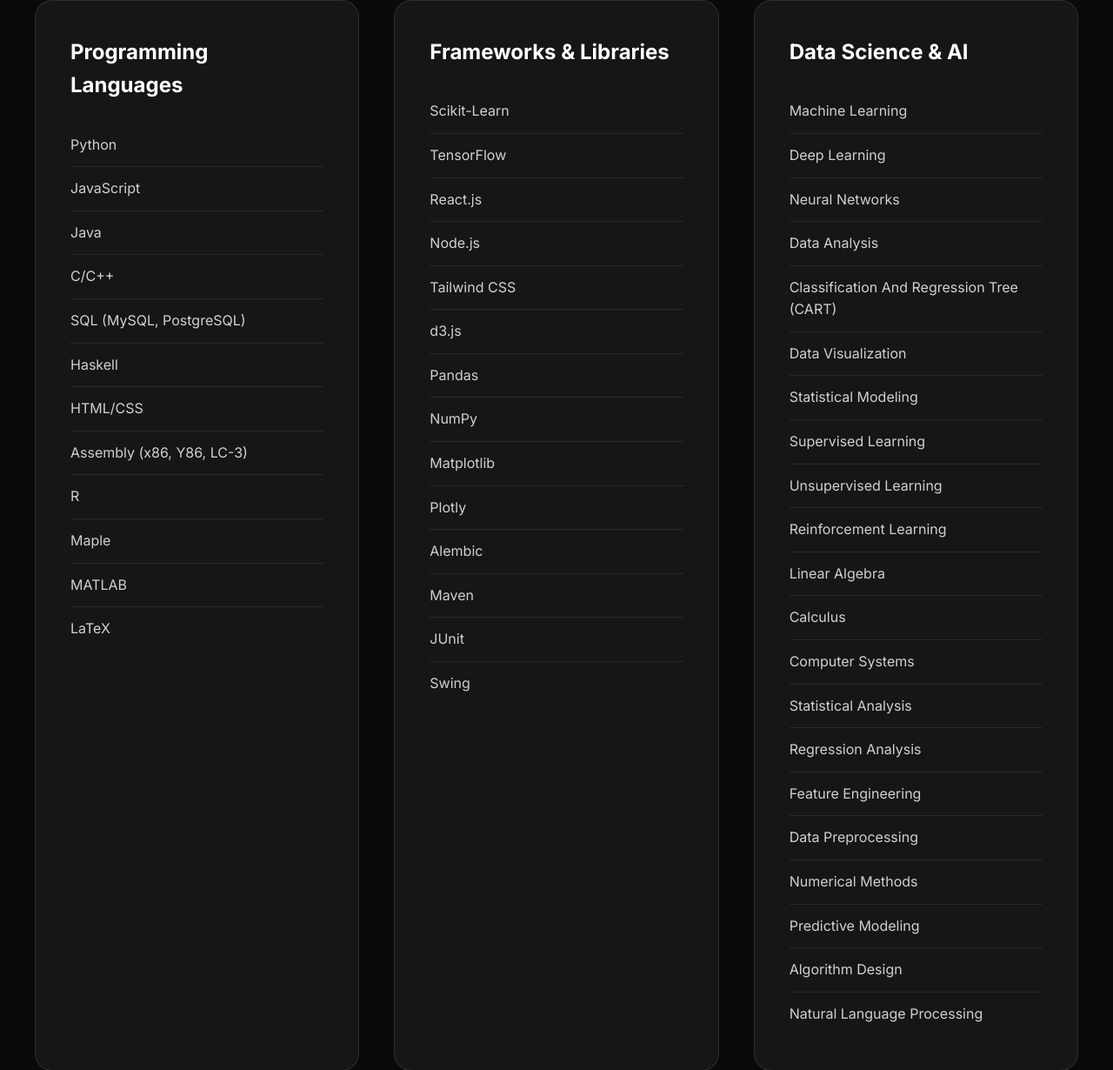
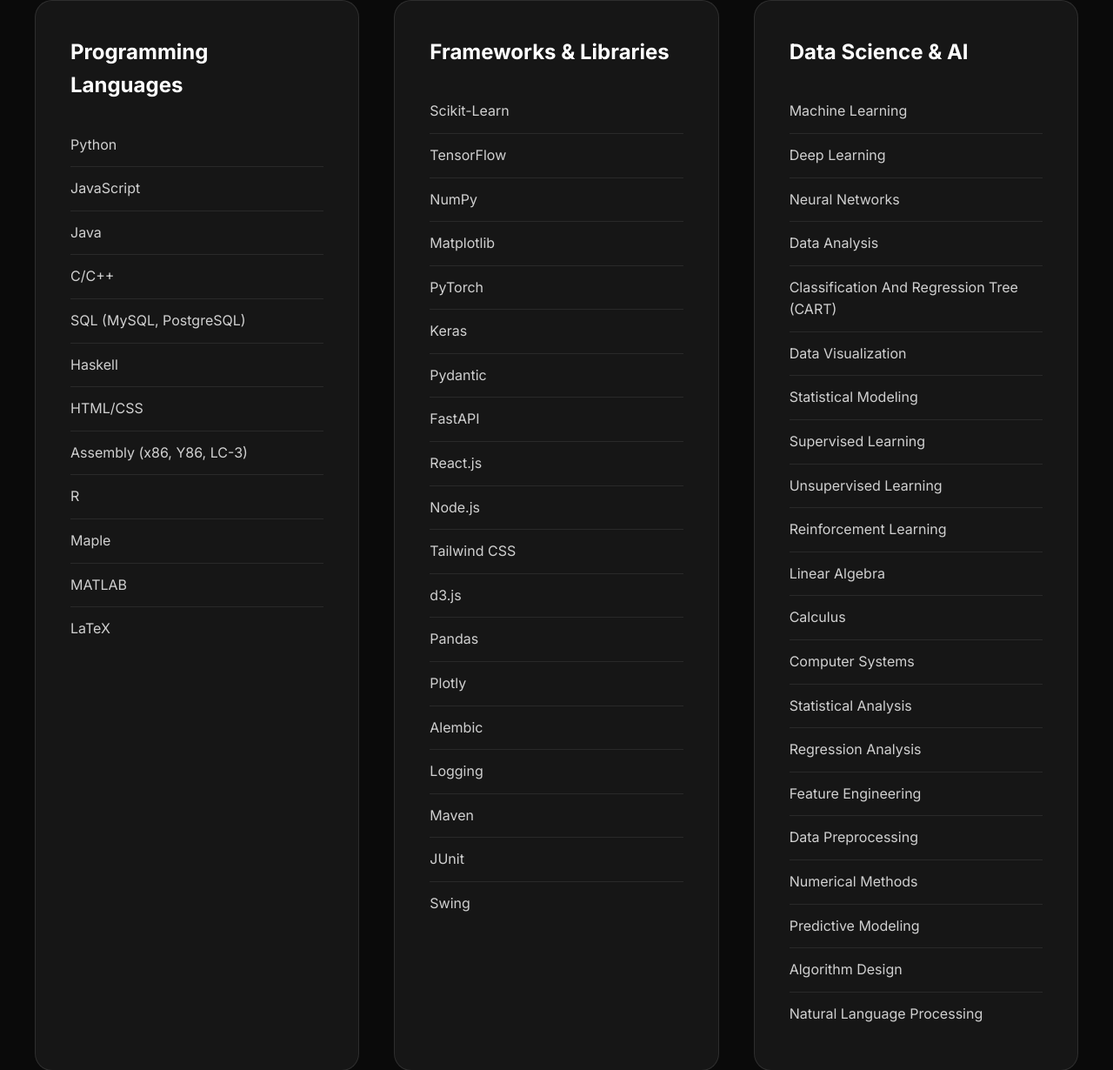
Before and after one commit to OliverPerrin/Portfolio, a plain HTML site: page skills.html in a window 1280 px wide. Shown: the part 370-1600 px from the top of the page at 87% size. Drawn offline with nearby package versions, Linux system fonts and the light colour scheme; a script that the page names is missing.

Commit message:
Updated Skills Page for new Frameworks

```diff
--- a/skills.html
+++ b/skills.html
@@ -70,15 +70,20 @@
                 <ul class="skill-list">
                     <li class="skill-item">Scikit-Learn</li>
                     <li class="skill-item">TensorFlow</li>
+                    <li class="skill-item">NumPy</li>
+                    <li class="skill-item">Matplotlib</li>
+                    <li class="skill-item">PyTorch</li>
+                    <li class="skill-item">Keras</li>
+                    <li class="skill-item">Pydantic</li>
+                    <li class="skill-item">FastAPI</li>
                     <li class="skill-item">React.js</li>
                     <li class="skill-item">Node.js</li>
                     <li class="skill-item">Tailwind CSS</li>
                     <li class="skill-item">d3.js</li>
                     <li class="skill-item">Pandas</li>
-                    <li class="skill-item">NumPy</li>
-                    <li class="skill-item">Matplotlib</li>
                     <li class="skill-item">Plotly</li>
                     <li class="skill-item">Alembic</li>
+                    <li class="skill-item">Logging</li>
                     <li class="skill-item">Maven</li>
                     <li class="skill-item">JUnit</li>
                     <li class="skill-item">Swing</li>
@@ -114,6 +119,7 @@
                 <h3>Tools & Technologies</h3>
                 <ul class="skill-list">
                     <li class="skill-item">Git/GitHub</li>
+                    <li class="skill-item">Docker</li>
                     <li class="skill-item">Jupyter Notebook</li>
                     <li class="skill-item">Netlify</li>
                     <li class="skill-item">Koyeb</li>
@@ -126,7 +132,6 @@
                     <li class="skill-item">DevOps</li>
                     <li class="skill-item">Linux/Unix</li>
                     <li class="skill-item">Visual Studio Code</li>
-                    <li class="skill-item">Docker</li>
                     <li class="skill-item">Vim</li>
                     <li class="skill-item">GNU Debugger (GDB)</li>
                 </ul>
```
